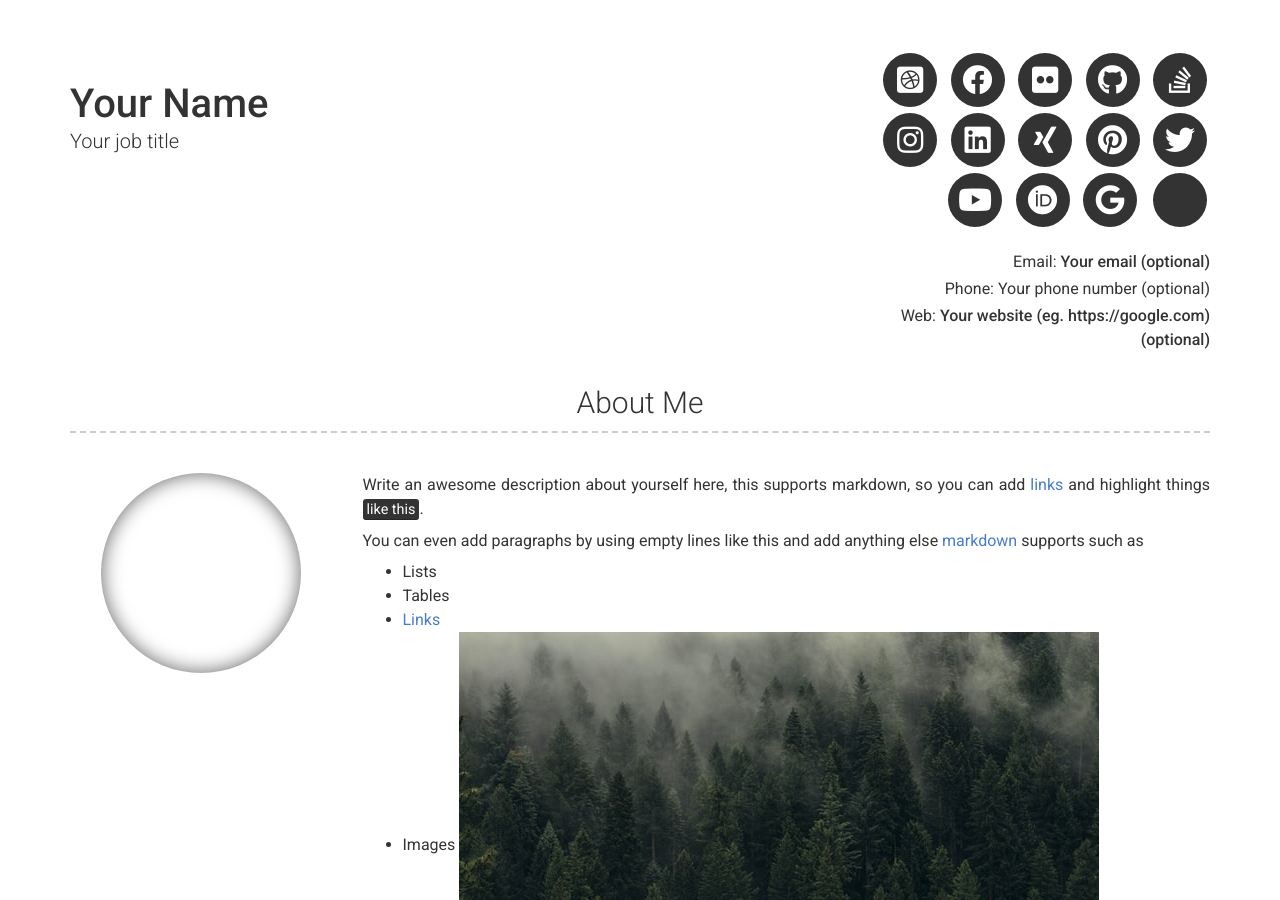
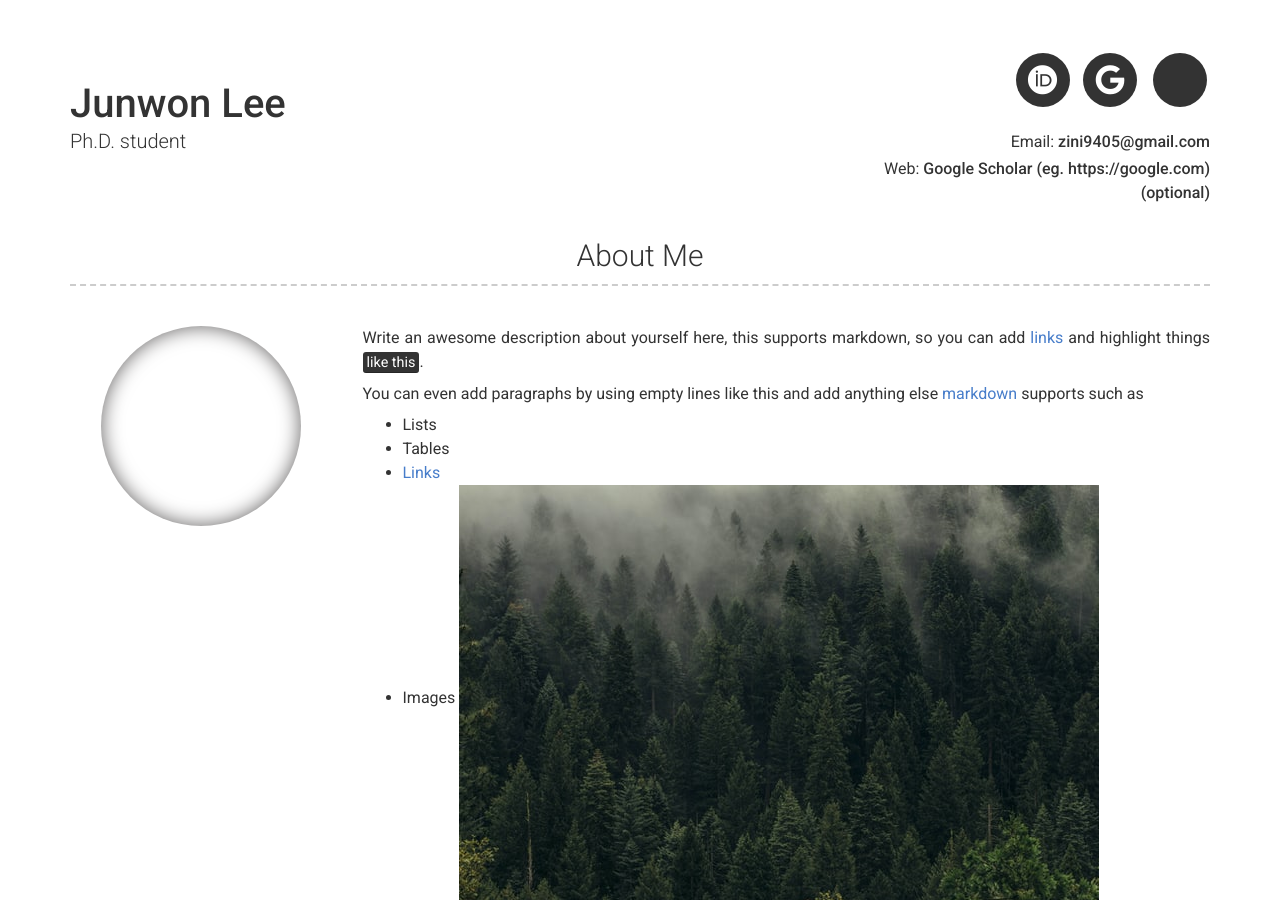
Before and after one commit to zini9405/zini9405.github.io, a Jekyll site: the page built from index.md, in a window 1280 px wide and 900 px high. Built offline with Jekyll 4.4.1, drawn with Linux system fonts in a browser that asks for light colours; nearby versions of some CDN libraries; some of the changed text lies outside the part shown.

Commit message:
Update _config.yml

```diff
--- a/_config.yml
+++ b/_config.yml
@@ -6,32 +6,32 @@ repository: Git repository where your resume will be hosted, only required if yo
 version: 2
 
 # Personal info
-name: Your Name
-title: Your job title
-email: Your email (optional)
+name: Junwon Lee
+title: Ph.D. student
+email: zini9405@gmail.com
 # email_title: Email (Email title override)
-phone: Your phone number (optional)
+# phone: +82 10-5487-4484
 # phone_title: Phone (Phone title override)
-website: Your website (eg. https://google.com)(optional)
+website: Google Scholar (eg. https://google.com)(optional)
 # website_title: Web (Website title override)
 
 # Dark Mode (true/false/never)
 darkmode: false
 
 # Social links
-twitter_username: jekyllrb
-github_username:  jekyll
-stackoverflow_username: "00000001"
-dribbble_username: jekyll
-facebook_username: jekyll
-flickr_username: jekyll
-instagram_username: jekyll
-linkedin_username: jekyll
-xing_username: jekyll
-pinterest_username: jekyll
-youtube_username: jekyll
+# twitter_username: jekyllrb
+# github_username:  jekyll
+# stackoverflow_username: "00000001"
+# dribbble_username: jekyll
+# facebook_username: jekyll
+# flickr_username: jekyll
+# instagram_username: jekyll
+# linkedin_username: jekyll
+# xing_username: jekyll
+# pinterest_username: jekyll
+# youtube_username: jekyll
 orcid_username: 0000-0000-0000-0000
-googlescholar_username: D847cGsAAAAJ
+googlescholar_username: 9bsecQIAAAAJ&hl=ko
 
 # Additional icon links
 additional_links:
```
